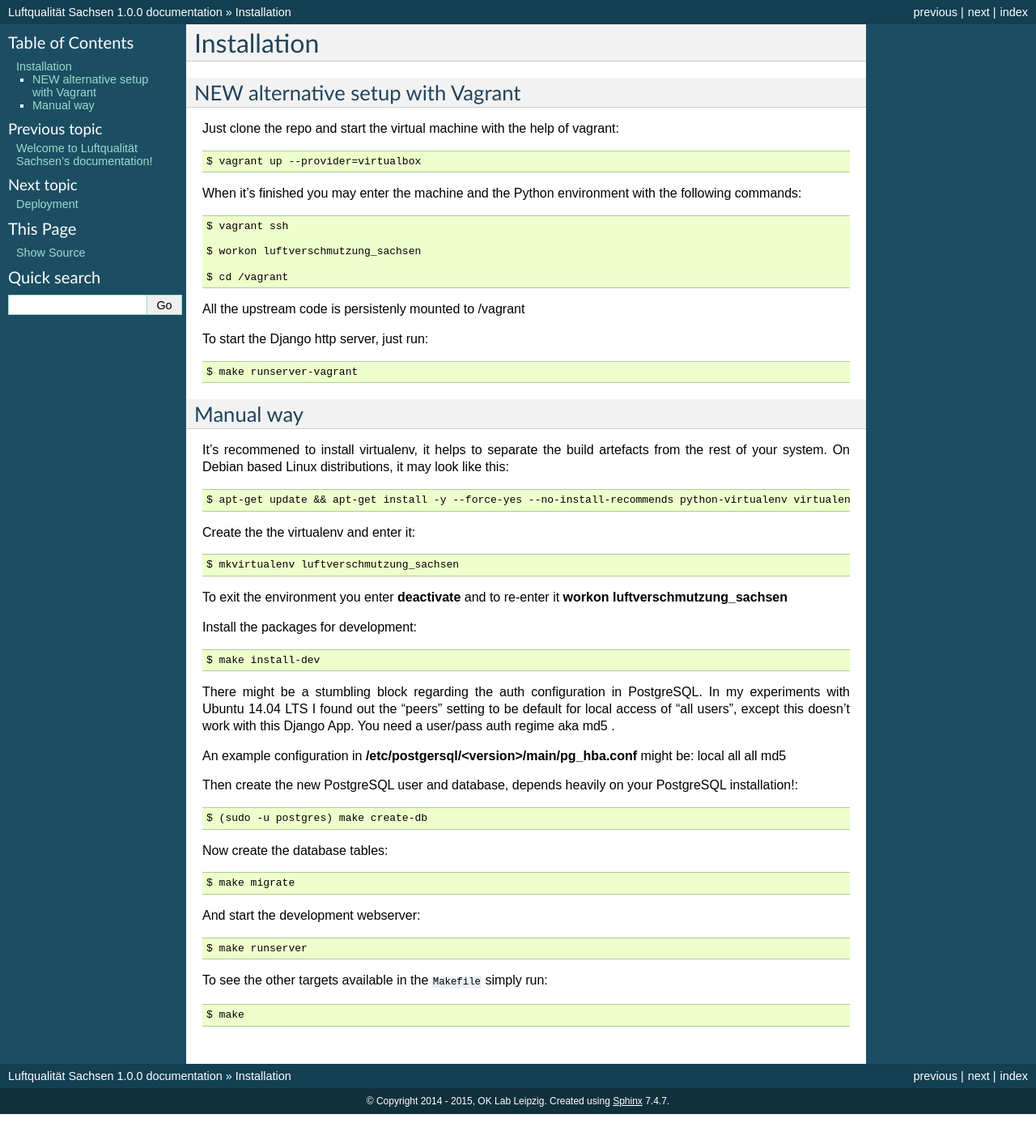
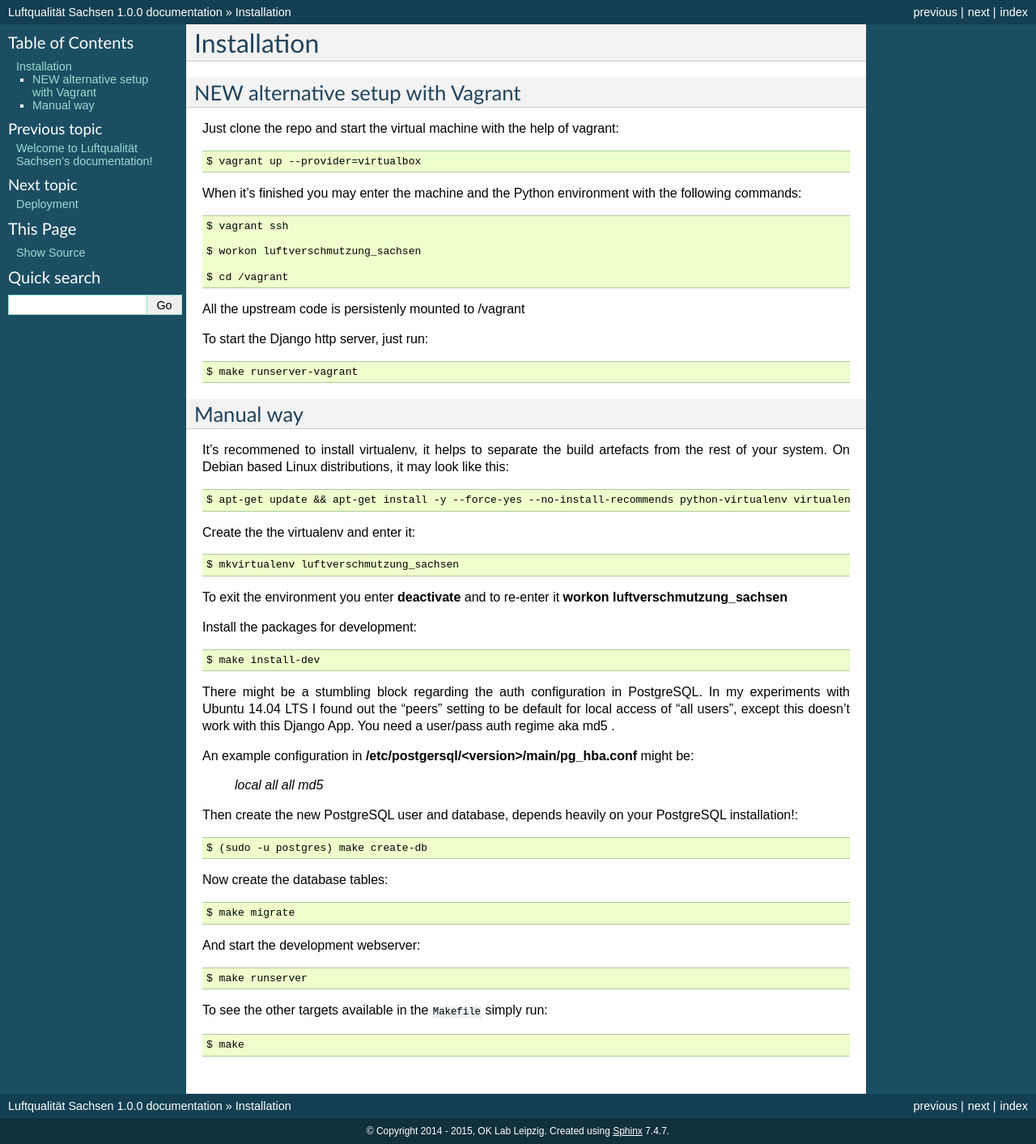
Before and after one commit to CodeforLeipzig/luftqualitaet_sachsen, a Sphinx documentation site: the page built from docs/installation.rst, in a window 1280 px wide. Shown: the whole page at 81% size. Built offline with Sphinx 7.4.7, drawn with Linux system fonts in a browser that asks for light colours; before the commit the page ends 1376 px from its top, so only the background shows below that.

```diff
--- a/docs/installation.rst
+++ b/docs/installation.rst
@@ -43,7 +43,8 @@ There might be a stumbling block regarding the auth configuration in PostgreSQL.
 You need a user/pass auth regime aka md5 .
 
 An example configuration in **/etc/postgersql/<version>/main/pg_hba.conf** might be:
-local   all             all                                     md5
+
+    `local   all             all                                     md5`
 
 
 Then create the new PostgreSQL user and database, depends heavily on your PostgreSQL installation!::
```
